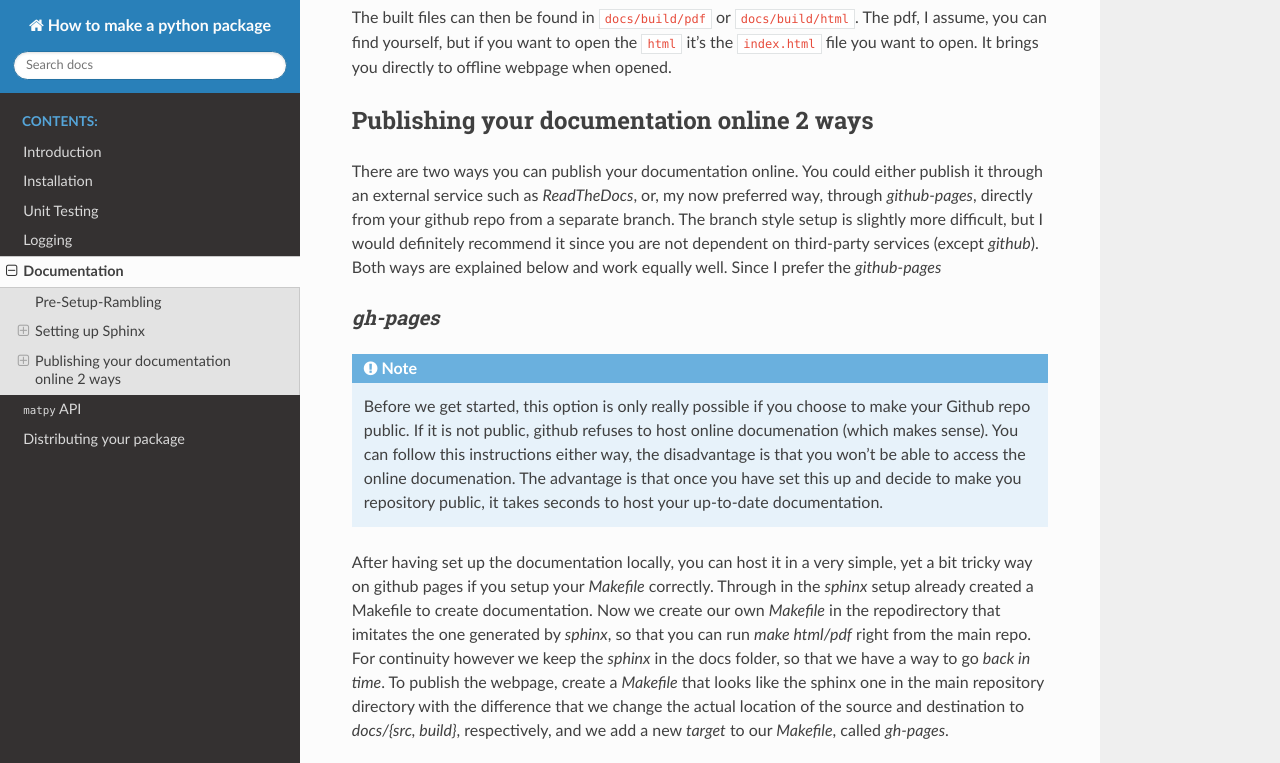
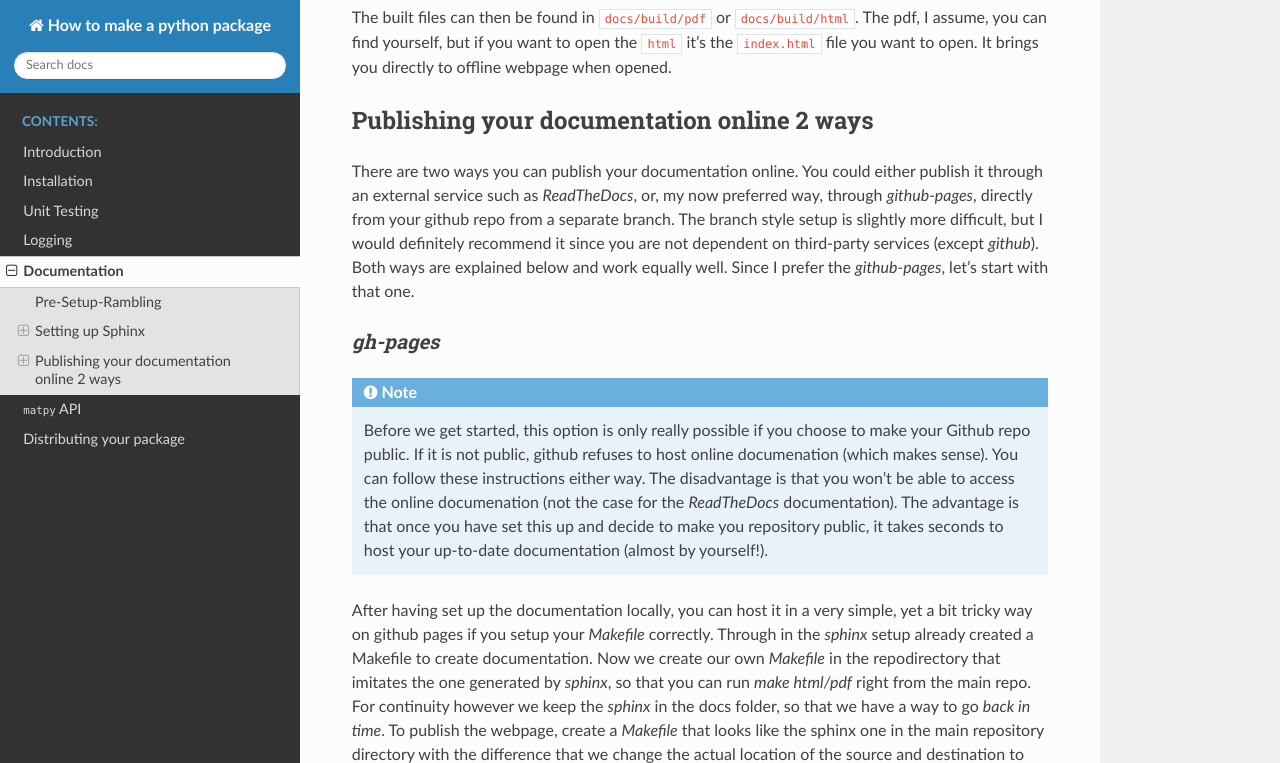
Before and after one commit to lsawade/how_to_make_a_python_package, a Sphinx documentation site: the page built from docs/source/chapters/documentation.rst, in a window 1280 px wide and 900 px high, scrolled down 3304 px, cut to the strip 0-763 px from the top of the window. Built offline with Sphinx 7.4.7 and the Read the Docs theme 2.0.0, drawn with Linux system fonts in a browser that asks for light colours.

Commit message:
Changed documentation.rst, again ...

```diff
--- a/docs/source/chapters/documentation.rst
+++ b/docs/source/chapters/documentation.rst
@@ -145,8 +145,7 @@ The branch style setup is slightly more difficult, but I would definitely
 recommend it since you are not dependent on third-party services
 (except `github`).
 Both ways are explained below and work equally well.
-Since I prefer the
-`github-pages`
+Since I prefer the `github-pages`, let's start with that one.
 
 `gh-pages`
 ==========
@@ -155,11 +154,12 @@ Since I prefer the
 
     Before we get started, this option is only really possible if you choose
     to make your Github repo public. If it is not public, github refuses to host
-    online documenation (which makes sense). You can follow this instructions
-    either way, the disadvantage is that you won't be able to access the
-    online documenation. The advantage is that once you have set this up and
-    decide to make you repository public, it takes seconds to host your
-    up-to-date documentation.
+    online documenation (which makes sense). You can follow these instructions
+    either way. The disadvantage is that you won't be able to access the
+    online documenation (not the case for the `ReadTheDocs` documentation).
+    The advantage is that once you have set this up and decide to make you
+    repository public, it takes seconds to host your
+    up-to-date documentation (almost by yourself!).
 
 After having set up the documentation locally, you can host it in a very
 simple, yet a bit tricky way on github pages if you setup your `Makefile`
```
